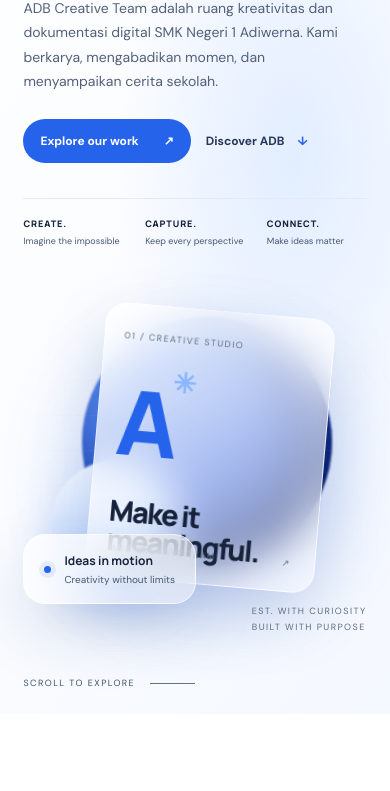
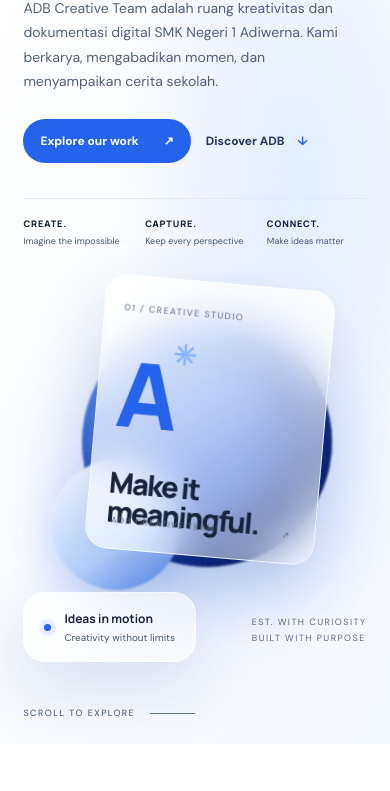
Before and after one commit to Pinoo253/ADB-creative-team-, a plain HTML site: page index.html in a window 390 px wide. Shown: the part 291-1082 px from the top of the page. Drawn offline with nearby package versions, Linux system fonts and the light colour scheme; no server answers.

Commit message:
Add files via upload

```diff
--- a/config.js
+++ b/config.js
@@ -5,3 +5,5 @@ window.ADB_CONFIG = {
   SUPABASE_URL: "https://kgyhwhnpldlcdfhwzkto.supabase.co",
   SUPABASE_ANON_KEY: "sb_publishable_YcAKPKHsvz58Qm-3C6UlSw_uUKY9xAF"
 };
+// Aman kalau URL tidak sengaja ditulis dengan /rest/v1/ di belakangnya.
+window.ADB_CONFIG.SUPABASE_URL = window.ADB_CONFIG.SUPABASE_URL.replace(/\/rest\/v1\/?$/, "").replace(/\/+$/, "");
--- a/style.css
+++ b/style.css
@@ -315,3 +315,15 @@ main h1,main h2,main h3,main strong,main b{opacity:1!important;}
 
 .contact-section .btn-primary,.contact-section .btn-primary *{color:#fff!important}
 .contact-section .btn-light,.contact-section .btn-light *{color:#17305f!important}
+
+/* FIX: kartu "Ideas in motion" tidak boleh menutupi kartu utama */
+.hero-art .card-main{top:2%!important;z-index:1}
+.hero-art .card-float{left:0!important;bottom:-14px!important;z-index:3}
+.hero-art .art-caption{bottom:-14px!important}
+@media(max-width:680px){
+  .hero-art .card-main{top:0!important}
+  .hero-art .card-float{bottom:-30px!important}
+  .hero-art{margin-bottom:30px!important}
+}
+body{overflow-x:clip}
+@media(min-width:681px) and (max-width:1050px){.hero-art .card-float{bottom:-34px!important}}
```
Also changed, not shown: index.html (+1 -1 lines).
